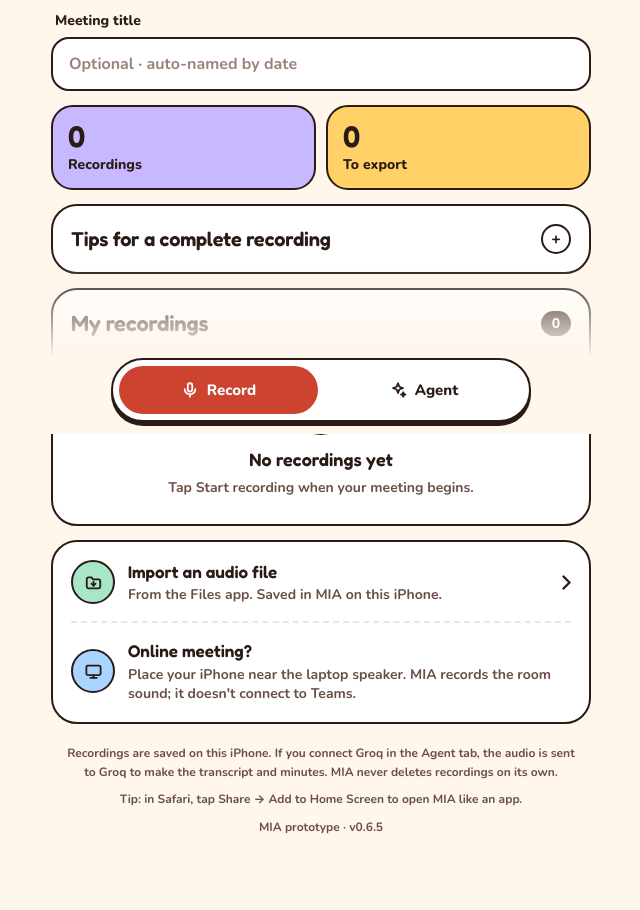
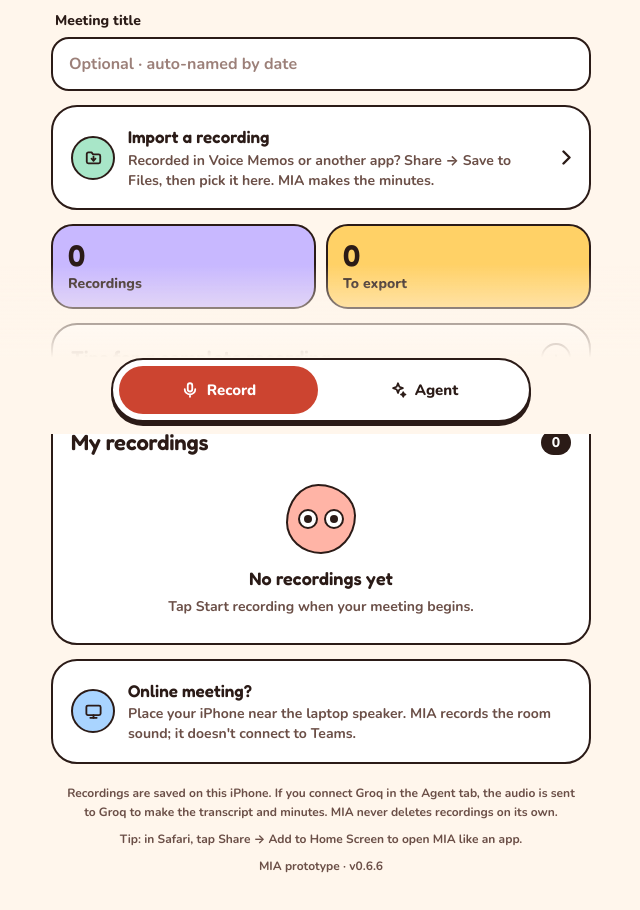
Before and after one commit to panguess/MIA-Meeting-Intelligence, a plain HTML site: page web/index.html in a window 1280 px wide. Shown: the part 366-1276 px from the top of the page, without its empty margins (319-959 px from the left). Drawn offline with Linux system fonts and the light colour scheme.

Commit message:
Import a recording from Record tab and get minutes straight away
The import row moves up under the meeting title, explains Voice Memos ->
Share -> Save to Files, and hands the file to the Agent like Stop does. v0.6.6.

Co-Authored-By: Claude Opus 5.5 <noreply@anthropic.com>
Claude-Session: https://claude.ai/code/session_01VApasy88WnPo3Mg4vdVMLv

```diff
--- a/web/app.js
+++ b/web/app.js
@@ -23,8 +23,8 @@
       stop: "Stop & save",
       onlineTitle: "Online meeting?",
       onlineCopy: "Place your iPhone near the laptop speaker. MIA records the room sound; it doesn't connect to Teams.",
-      chooseFile: "Import an audio file",
-      importCopy: "From the Files app. Saved in MIA on this iPhone.",
+      chooseFile: "Import a recording",
+      importCopy: "Recorded in Voice Memos or another app? Share → Save to Files, then pick it here. MIA makes the minutes.",
       library: "My recordings",
       empty: "No recordings yet",
       emptyHint: "Tap Start recording when your meeting begins.",
@@ -772,6 +772,8 @@
         size: blob.size
       });
       setStatus(t("imported"), false);
+      // Straight to the Agent: transcript and minutes start by themselves.
+      await window.MIAAgent?.addAudio(blob, file.name.replace(/\.[a-z0-9]+$/i, ""), { recordId: id });
     } catch (error) {
       showWarning(t("importFailed") + ": " + (error?.message || ""));
     }
--- a/web/index.html
+++ b/web/index.html
@@ -363,6 +363,14 @@
     <input class="field" id="meetingTitle" maxlength="120" autocomplete="off" enterkeyhint="done" placeholder="Optional · auto-named by date">
   </div>
 
+  <section class="card import-card">
+    <button class="row-button" id="importButton" type="button">
+      <span class="row-icon"><svg width="19" height="19" viewBox="0 0 24 24" fill="none" stroke="currentColor" stroke-width="2.3" stroke-linecap="round" stroke-linejoin="round" aria-hidden="true"><path d="M3.5 7.5a2 2 0 0 1 2-2h4l2 2.5h7a2 2 0 0 1 2 2v7.5a2 2 0 0 1-2 2h-13a2 2 0 0 1-2-2Z"/><path d="M12 11v5"/><path d="m9.5 13.5 2.5 2.5 2.5-2.5"/></svg></span>
+      <span class="row-text"><strong data-i18n="chooseFile">Import a recording</strong><span data-i18n="importCopy">Recorded in Voice Memos or another app? Share → Save to Files, then pick it here. MIA makes the minutes.</span></span>
+      <svg width="9" height="15" viewBox="0 0 9 15" fill="none" stroke="currentColor" stroke-width="2.4" stroke-linecap="round" stroke-linejoin="round" aria-hidden="true"><path d="m1.5 1.5 6 6-6 6"/></svg>
+    </button>
+  </section>
+
   <div class="stats">
     <div class="stat lilac"><b id="statTotal">0</b><span>Recordings</span></div>
     <div class="stat sun"><b id="statUnexported">0</b><span>To export</span></div>
@@ -391,12 +399,6 @@
 
   <section class="card">
     <input id="fileInput" type="file" accept="audio/*,.m4a,.mp3,.wav,.aac,.caf,.mp4">
-    <button class="row-button" id="importButton" type="button">
-      <span class="row-icon"><svg width="19" height="19" viewBox="0 0 24 24" fill="none" stroke="currentColor" stroke-width="2.3" stroke-linecap="round" stroke-linejoin="round" aria-hidden="true"><path d="M3.5 7.5a2 2 0 0 1 2-2h4l2 2.5h7a2 2 0 0 1 2 2v7.5a2 2 0 0 1-2 2h-13a2 2 0 0 1-2-2Z"/><path d="M12 11v5"/><path d="m9.5 13.5 2.5 2.5 2.5-2.5"/></svg></span>
-      <span class="row-text"><strong data-i18n="chooseFile">Import an audio file</strong><span data-i18n="importCopy">From the Files app. Saved in MIA on this iPhone.</span></span>
-      <svg width="9" height="15" viewBox="0 0 9 15" fill="none" stroke="currentColor" stroke-width="2.4" stroke-linecap="round" stroke-linejoin="round" aria-hidden="true"><path d="m1.5 1.5 6 6-6 6"/></svg>
-    </button>
-    <div class="divider"></div>
     <div class="row-button">
       <span class="row-icon sky"><svg width="19" height="19" viewBox="0 0 24 24" fill="none" stroke="currentColor" stroke-width="2.3" stroke-linecap="round" stroke-linejoin="round" aria-hidden="true"><rect x="3" y="4.5" width="18" height="12" rx="2"/><path d="M8 20h8"/><path d="M12 16.5V20"/></svg></span>
       <span class="row-text"><strong data-i18n="onlineTitle">Online meeting?</strong><span data-i18n="onlineCopy">Place your iPhone near the laptop speaker. MIA records the room sound; it doesn't connect to Teams.</span></span>
@@ -425,7 +427,7 @@
   <footer class="foot">
     <p data-i18n="privacy">Recordings are saved on this iPhone. If you connect Groq in the Agent tab, the audio is sent to Groq to make the transcript and minutes. MIA never deletes recordings on its own.</p>
     <p data-i18n="installHint">Tip: in Safari, tap Share → Add to Home Screen to open MIA like an app.</p>
-    <p>MIA prototype · v0.6.5</p>
+    <p>MIA prototype · v0.6.6</p>
   </footer>
  </div>
  <div class="view-agent">
--- a/web/sw.js
+++ b/web/sw.js
@@ -6,7 +6,7 @@
 // To ship an update, change CACHE_NAME. The new version is downloaded the next
 // time MIA is opened while the server is reachable, and is used from the
 // launch after that.
-const CACHE_NAME = "mia-pwa-v0.6.5";
+const CACHE_NAME = "mia-pwa-v0.6.6";
 const SHELL = "./index.html";
 const ASSETS = ["./", SHELL, "./app.js", "./agent.js", "./manifest.webmanifest", "./icon.svg", "./icon-180.png", "./fonts/fredoka-latin-600-normal.woff2", "./fonts/nunito-latin-700-normal.woff2", "./fonts/nunito-latin-800-normal.woff2"];
 
```
